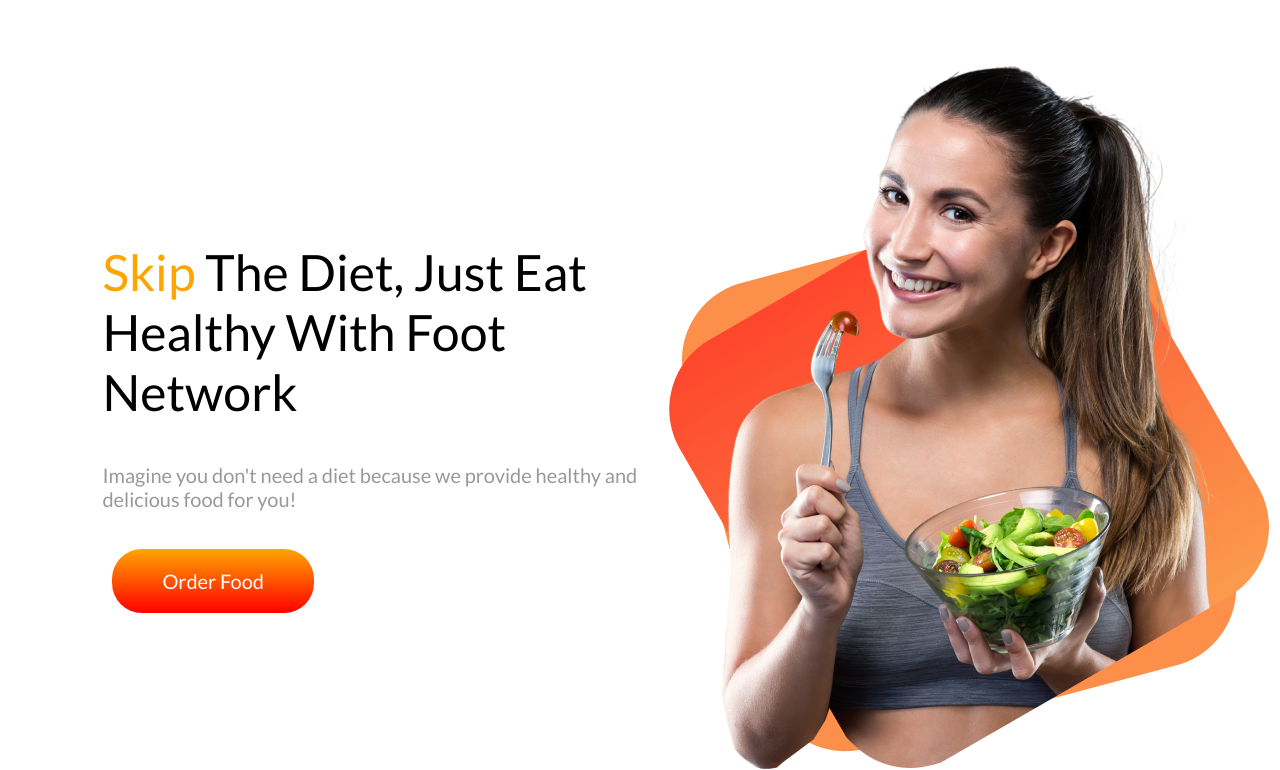
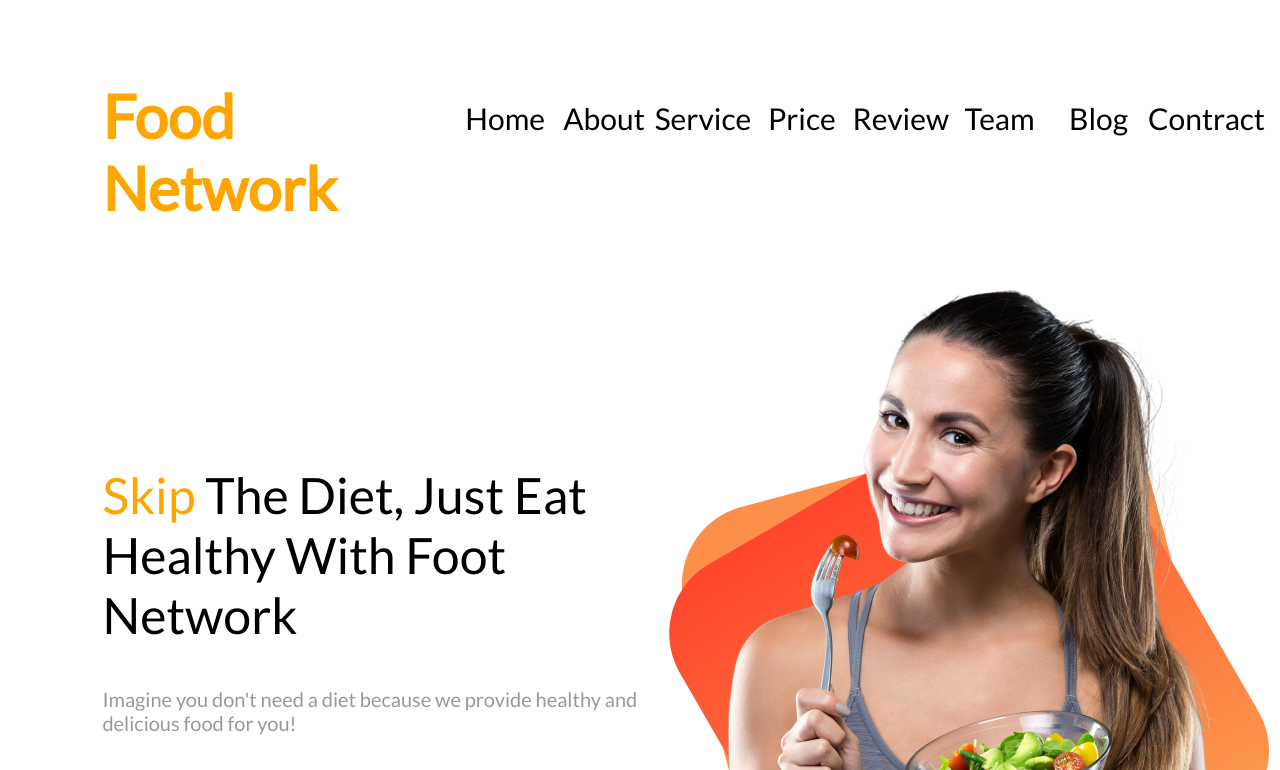
Before and after one commit to kamrul-hasan01/Food-network, a plain HTML site: page index.html in a window 1280 px wide. Shown: the top 770 px of the page. Drawn offline with Linux system fonts and the light colour scheme.

Commit message:
done manu

```diff
--- a/index.html
+++ b/index.html
@@ -14,6 +14,25 @@
 </head>
 
 <body>
+    <section id="manu">
+        <div id="header-1st">
+            <h1>Food Network</h1>
+        </div>
+        <div id="header-2nd">
+            <div class="manu_c"><a href="">Home </a></div>
+            <div class="manu_c"><a href="">About </a></div>
+            <div class="manu_c"><a href="">Service </a></div>
+
+
+            <div class="manu_c"><a href="">Price </a></div>
+            <div class="manu_c"><a href="">Review </a></div>
+            <div class="manu_c"><a href="">Team </a></div>
+            <div class="manu_c"><a href="">Blog </a></div>
+            <div class="manu_c"><a href="">Contract </a></div>
+        </div>
+
+
+    </section>
 
     <section class="flex cont-size">
         <div class="half-part top-heading">
--- a/style.css
+++ b/style.css
@@ -4,6 +4,62 @@ body{
     margin: 50px 0px 0px 0px;
 
 }
+#manu{
+    width: 100%;
+    height: auto;
+    display: flex;
+}
+/* #header-1st{
+    width: 30%;
+    text-align: center;
+
+}
+#header-2nd{
+    width: 70%;
+    text-align: center;
+    display: flex;
+
+}
+a{
+    text-decoration: none;
+    color: rgb(0, 0, 0);
+} */
+#header-1st{
+
+    width: 30%;
+    background-color: rgb(255, 255, 255);
+    padding-left: 8%;
+    border: none;
+    color: orange;
+    font-size: 40px;
+    margin-top: -20px;
+
+
+
+}
+#header-2nd{
+
+    width: 70%;
+    /* background-color: rgb(0, 0, 0); */
+    text-align: center;
+    font-size: 30px;
+    border: none;
+    display: flex;
+    margin-top: 20px;
+    /* margin-left: 100px; */
+
+}
+a{
+    text-decoration: none;
+    color: rgb(0, 0, 0);
+}
+.manu_c{
+    width: 12%;
+    margin-top: 30px;
+    background-color: rgb(255, 255, 255);
+    /* border: 2px solid red; */
+}
+
 .cont-size{
     width: 100%;
     height: auto;
@@ -116,9 +172,9 @@ body{
 .box-img{
     width: 90%;
     /* border:5px solid darkblue; */
-    border-radius: 20px;
+    border-radius: 18px;
     /* padding: 50px auto; */
-    margin: 20px ;
+    margin: 25px ;
     /* box-shadow: 5px 10px red; */
 }
 .recipie-title{
```
